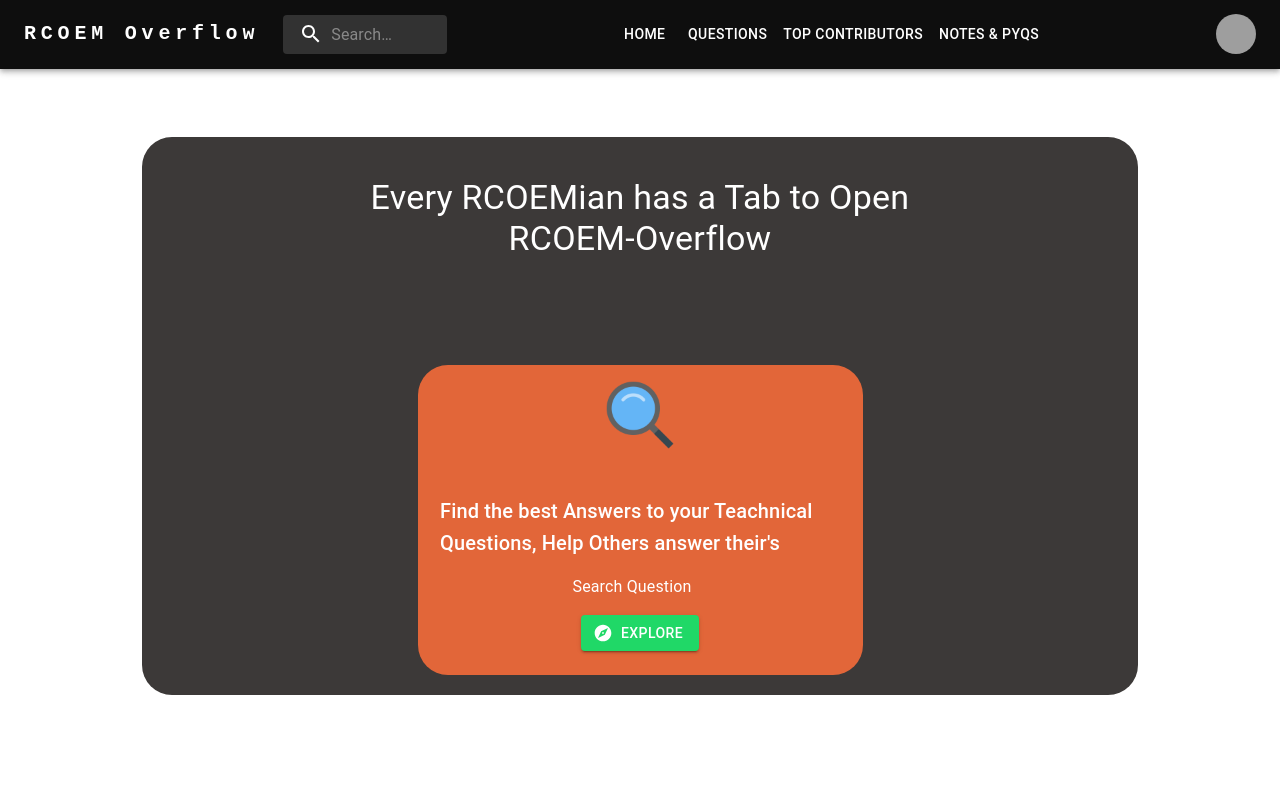
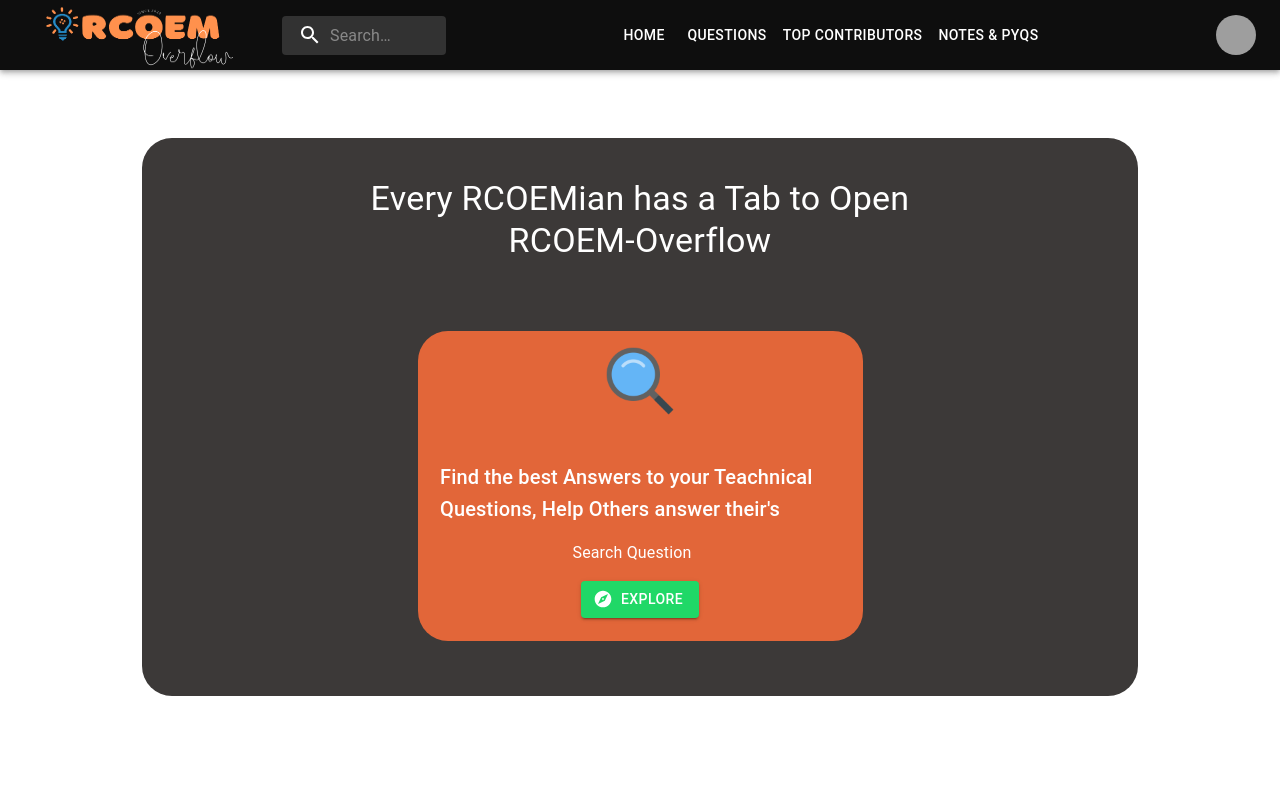
Before and after one commit to College-WIT/College_Wit_Website, a React (Create React App) app in the folder rcoem-overflow/: page / in a window 1280 px wide. Shown: the top 800 px of the page. Built offline with nearby package versions, Linux system fonts and the light colour scheme; grey boxes are pictures that could not be loaded.

Commit message:
Changed Navbar, Footer Images and Hero section box

```diff
--- a/rcoem-overflow/src/Components/Homepage/Footer.jsx
+++ b/rcoem-overflow/src/Components/Homepage/Footer.jsx
@@ -4,63 +4,70 @@ import Grid from '@mui/material/Grid'
 import Box from '@mui/material/Box'
 import Link from '@mui/material/Link'
 import Item from '@mui/material/ListItem'
-import {BiLinkExternal} from "react-icons/bi"
-import {IoIosPeople} from "react-icons/io"
-import { BiMale ,BiFemale} from 'react-icons/bi'
-import logo from "../../assets/logo.png"
-import Image from 'react-bootstrap/Image'
+import { BiLinkExternal } from "react-icons/bi"
+import { IoIosPeople } from "react-icons/io"
+import { BiMale, BiFemale } from 'react-icons/bi'
+import logo from "../../assets/NavLogo.png"
 import "../../index.css";
 
 export default function Footer() {
     return <footer>
         <Box
-        px ={{ xs:3, sm: 10}}
-        py={{xs:5,sm:10}}
-        bgcolor="black"
-        color="white"
+            px={{ xs: 3, sm: 10 }}
+            py={{ xs: 5, sm: 10 }}
+            bgcolor="black"
+            color="white"
         >
             <Container maxWidth="lg">
                 <Grid container spacing={5}>
-                <Grid item xs={12} sm={4}>
+                    <Grid item xs={12} sm={4}>
                         <Box ><h1>Rcoem Overflow</h1> </Box>
-                        <Box >
-                            <hr/>
-                         <Image className='logo' src={logo}/>
+                        <Box
+                            component="img"
+                            sx={{
+                                height: 90,
+                                width: 350,
+                                maxHeight: { xs: 233, md: 167 },
+                                maxWidth: { xs: 350, md: 250 },
+                            }}
+                            alt="The house from the offer."
+                            src={logo}
+                        >
                         </Box>
                     </Grid>
 
                     <Grid item xs={10} sm={4}>
-                        <Box borderBottom={1}><BiLinkExternal/> Links</Box>
+                        <Box borderBottom={1}><BiLinkExternal /> Links</Box>
                         <Box>
-                            <Item><Link href="/" color="inherit"  sx={{ textDecoration:"None"}}>Contact us</Link></Item>
+                            <Item><Link href="/" color="inherit" sx={{ textDecoration: "None" }}>Contact us</Link></Item>
                         </Box>
                         <Box>
-                            <Item><Link href="/" color="inherit" sx={{ textDecoration:"None"}}>Careers</Link></Item>
+                            <Item><Link href="/" color="inherit" sx={{ textDecoration: "None" }}>Careers</Link></Item>
                         </Box>
                         <Box>
-                            <Item><Link href="/" color="inherit" sx={{ textDecoration:"None"}}>FAQs</Link></Item>
+                            <Item><Link href="/" color="inherit" sx={{ textDecoration: "None" }}>FAQs</Link></Item>
                         </Box>
                         <Box>
-                            <Item><Link href="/" color="inherit" sx={{ textDecoration:"None"}}>Teams</Link></Item>
+                            <Item><Link href="/" color="inherit" sx={{ textDecoration: "None" }}>Teams</Link></Item>
                         </Box>
                         <Box>
-                            <Item><Link href="/" color="inherit" sx={{ textDecoration:"None"}}>About us</Link></Item>
+                            <Item><Link href="/" color="inherit" sx={{ textDecoration: "None" }}>About us</Link></Item>
                         </Box>
                     </Grid>
 
                     <Grid item xs={12} sm={4}>
-                        <Box borderBottom={1}><IoIosPeople/> Designed By</Box>
+                        <Box borderBottom={1}><IoIosPeople /> Designed By</Box>
                         <Box >
-                        <Item><BiMale/> Pratham Rajbhog</Item>
+                            <Item><BiMale /> Pratham Rajbhog</Item>
                         </Box>
                         <Box>
-                        <Item><BiMale/> Bhusan Wanjari</Item>
+                            <Item><BiMale /> Bhusan Wanjari</Item>
                         </Box>
                         <Box>
-                        <Item><BiMale/> Kush Munot</Item>
+                            <Item><BiMale /> Kush Munot</Item>
                         </Box>
                         <Box>
-                        <Item><BiFemale/> Anjali Kushwaha</Item>
+                            <Item><BiFemale /> Anjali Kushwaha</Item>
                         </Box>
                     </Grid>
                 </Grid>
--- a/rcoem-overflow/src/Components/Homepage/HeroSec.jsx
+++ b/rcoem-overflow/src/Components/Homepage/HeroSec.jsx
@@ -12,14 +12,14 @@ export default function Boxes() {
     return (
         <div>
             <Grid container justifyContent="center" sx={{
-        paddingTop:8.5,
+                paddingTop: 8.5,
             }}>
                 <Box
                     sx={{
                         width: 996,
                         height: 558,
                         backgroundColor: '#3C3938',
-                borderRadius:'30px'
+                        borderRadius: '30px'
                     }}
                 >
                     <Grid container justifyContent="center">
@@ -40,9 +40,9 @@ export default function Boxes() {
                         width: 445,
                         height: 310,
                         backgroundColor: '#E26639',
-            position:'relative',
-            bottom: 330,
-            borderRadius:'30px'
+                        position: 'relative',
+                        bottom: 365,
+                        borderRadius: '30px'
                     }}
                 >
                     <div className='imageDiv'>
@@ -74,8 +74,8 @@ export default function Boxes() {
                     <Grid container justifyContent="center" sx={{
                         paddingTop: 2
                     }}>
-            <Button className='exploreButton' variant='contained' startIcon = {<ExploreIcon/>} sx={{
-                backgroundColor:'#20D867',
+                        <Button className='exploreButton' variant='contained' startIcon={<ExploreIcon />} sx={{
+                            backgroundColor: '#20D867',
                             "&:hover": {
                                 backgroundColor: "#41D450",
                                 opacity: 10,
--- a/rcoem-overflow/src/Components/Homepage/Navbar.jsx
+++ b/rcoem-overflow/src/Components/Homepage/Navbar.jsx
@@ -13,8 +13,9 @@ import Avatar from '@mui/material/Avatar';
 import Button from '@mui/material/Button';
 import Tooltip from '@mui/material/Tooltip';
 import MenuItem from '@mui/material/MenuItem';
-import AdbIcon from '@mui/icons-material/Adb';
 import SearchIcon from '@mui/icons-material/Search';
+import logo from "../../assets/NavLogo.png"
+
 
 const Search = styled('div')(({ theme }) => ({
   position: 'relative',
@@ -60,20 +61,20 @@ const Search = styled('div')(({ theme }) => ({
 
 const pages = [
   {
-    title:"Home",
-    url:"https://www.w3schools.com/"
+    title: "Home",
+    url: "https://www.w3schools.com/"
   },
   {
-    title:"Questions",
-    url:"https://www.google.co.in/"
+    title: "Questions",
+    url: "https://www.google.co.in/"
   },
   {
-    title:"Top Contributors",
-    url:"https://developer.android.com/"
+    title: "Top Contributors",
+    url: "https://developer.android.com/"
   },
   {
-    title:"Notes & PYQs",
-    url:"https://practice.geeksforgeeks.org/"
+    title: "Notes & PYQs",
+    url: "https://practice.geeksforgeeks.org/"
   }
 ];
 const settings = ['Profile', 'Account', 'Dashboard', 'Logout'];
@@ -99,28 +100,21 @@ const ResponsiveAppBar = () => {
 
   return (
     <AppBar position="static" sx={{
-      backgroundColor : '#0E0E0E'
+      backgroundColor: '#0E0E0E'
     }}>
       <Container maxWidth="xl">
         <Toolbar disableGutters>
-          <Typography
-            variant="h6"
-            noWrap
-            component="a"
-            href="/"
+          <Box
+            component="img"
             sx={{
-              mr: 2,
-              display: { xs: 'none', md: 'flex' },
-              fontFamily: 'monospace',
-              fontWeight: 700,
-              letterSpacing: '.3rem',
-              color: 'inherit',
-
-              textDecoration: 'none',
+              height: 70,
+              width: 350,
+              maxHeight: { xs: 233, md: 167 },
+              maxWidth: { xs: 350, md: 250 },
             }}
-          >
-            RCOEM Overflow
-          </Typography>
+            alt="The house from the offer."
+            src={logo}
+          />
 
           <Box sx={{ flexGrow: 1, display: { xs: 'none', md: 'flex' } }}>
             <Search>
@@ -165,12 +159,31 @@ const ResponsiveAppBar = () => {
             >
               {pages.map((page) => (
                 <MenuItem key={page} onClick={handleCloseNavMenu}>
-                  <Typography textAlign="center">{page.title}</Typography>
+                  <Box sx={{ flexGrow: 1, display: { md: 'flex' } }}>
+
+                    <Button
+                      key={page.title}
+                      sx={{
+                        my: 2,
+                        color: 'black',
+                        display: 'block',
+                        "&:hover": {
+                          color: "#41D450",
+                          opacity: 10,
+                        }
+                      }}
+                      href={page.url}
+
+                    >
+                      {page.title}
+                    </Button>
+
+                  </Box>
                 </MenuItem>
               ))}
             </Menu>
           </Box>
-          <AdbIcon sx={{ display: { xs: 'flex', md: 'none' }, mr: 1 }} />
+
           <Typography
             variant="h5"
             noWrap
@@ -194,7 +207,8 @@ const ResponsiveAppBar = () => {
               <Button
                 key={page.title}
                 onClick={handleCloseNavMenu}
-              sx={{ my: 2,
+                sx={{
+                  my: 2,
                   color: 'white',
                   display: 'block',
                   "&:hover": {
@@ -202,7 +216,7 @@ const ResponsiveAppBar = () => {
                     opacity: 10,
                   }
                 }}
-              href = {page.url}
+                href={page.url}
 
               >
                 {page.title}
```
Also changed, not shown: rcoem-overflow/src/Assets/NavLogo.png (added). Lines whose indentation alone changed are shown as unchanged.
